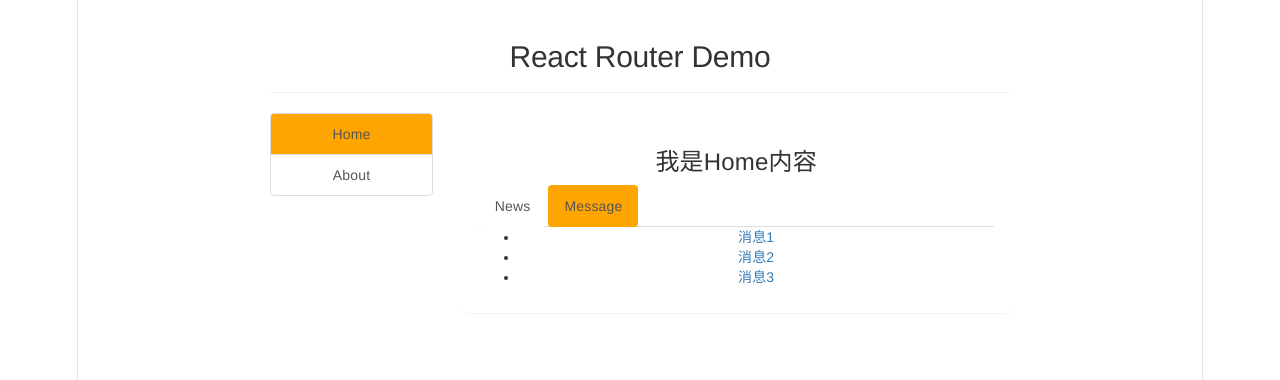
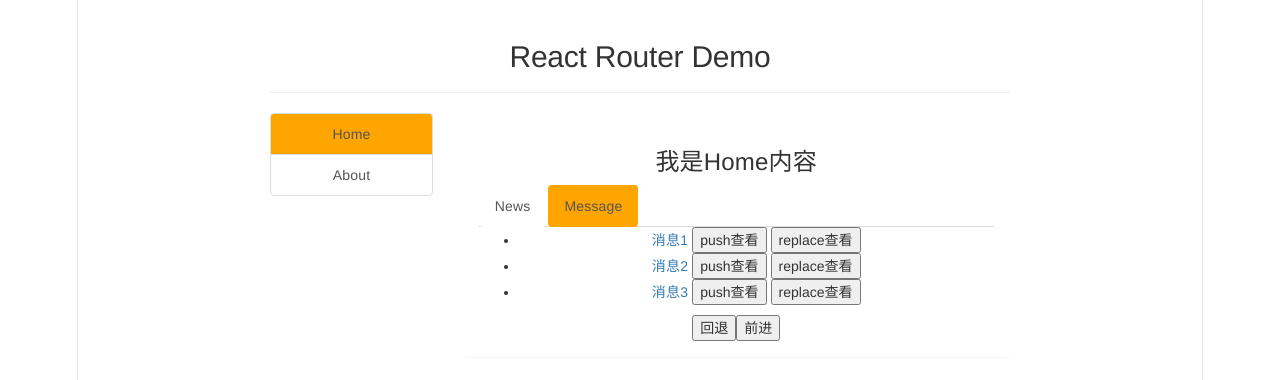
Before and after one commit to chujian0325/react20260915, a React (Vite) app in the folder my-app/: page /home/message in a window 1280 px wide. Shown: the top 380 px of the page. Built offline with nearby package versions, Linux system fonts and the light colour scheme.

Commit message:
编程式导航：路由跳转

```diff
--- a/my-app/src/App.jsx
+++ b/my-app/src/App.jsx
@@ -4,7 +4,7 @@ import axios from "axios";
 import Home from "./pages/Home";
 import About from "./pages/About";
 import News from "./pages/Home/News";
-import Message from "./pages/Home/Message";
+import MessageWrapper from "./pages/Home/Message";
 import DetailWrapper from './pages/Home/Message/Detail'
 
 import MyNavlink from "./components/MyNavLink";
@@ -61,8 +61,8 @@ export default class App extends Component {
                     {/* 有二级路由时，父路由要写*， */}
                     <Route path="/home/*" element={<Home />}>
                       <Route path="news" element={<News />} />
-                      <Route path="message/*" element={<Message />}>
-                        <Route path="detail/" element={<DetailWrapper />} />
+                      <Route path="message/*" element={<MessageWrapper />}>
+                        <Route path="detail/:id/:title" element={<DetailWrapper />} />
                       </Route>
                     </Route>
                     <Route path="/about" element={<About />} />
--- a/my-app/src/pages/Home/Message/Detail/index.jsx
+++ b/my-app/src/pages/Home/Message/Detail/index.jsx
@@ -9,12 +9,13 @@ const data = [
 class Detail extends Component {
   render() {
     console.log("Detail444", this.props);
-    const obj = data.find((item) => item.id === this.props.location.state.id);
+    const { id ,title} = this.props.params;
+    const obj = data.find((item) => item.id === id);
     const { content } = obj;
     return (
       <ul>
-        <li>id: {this.props.location.state.id}</li>
-        <li>title: {this.props.location.state.title}</li>
+        <li>id: {id}</li>
+        <li>title: {title}</li>
         <li>content: {content}</li>
       </ul>
     );
--- a/my-app/src/pages/Home/Message/index.jsx
+++ b/my-app/src/pages/Home/Message/index.jsx
@@ -1,7 +1,7 @@
 import React, { Component } from "react";
-import { Link, Routes, Route, Outlet } from "react-router-dom";
-
-export default class Message extends Component {
+import { Link, Routes, Route, Outlet, useNavigate } from "react-router-dom";
+// ========== 类组件本体 ==========
+class Message extends Component {
   state = {
     messages: [
       {
@@ -18,6 +18,31 @@ export default class Message extends Component {
       },
     ],
   };
+  pushShow = (msg) => {
+    // 路由跳转+paramas传参
+    this.props.navigate(`/home/message/detail/${msg.id}/${msg.title}`); //push: 默认true，表示添加新路由，而不是替换当前路由
+    // 路由跳转+search传参
+    // this.props.navigate(`/home/message/detail?id=${msg.id}&title=${msg.title}`); //push: 默认true，表示添加新路由，而不是替换当前路由
+    // 路由跳转+state传参
+    // this.props.navigate(`/home/message/detail`, {
+    //   state: {
+    //     id: msg.id,
+    //     title: msg.title,
+    //   },
+    // })
+  };
+  replaceShow = (msg) => {
+    this.props.navigate(`/home/message/detail/${msg.id}/${msg.title}`, {
+      replace: true, //replace: true表示替换当前路由，而不是添加新路由
+    });
+  };
+
+  goBack = () => {
+    this.props.navigate(-1); //返回上一级路由
+  };
+  goForward = () => {
+    this.props.navigate(1); //前进到下一个路由
+  };
   render() {
     const messages = this.state.messages;
     return (
@@ -28,19 +53,33 @@ export default class Message extends Component {
               <li key={message.id}>
                 {/* 向路由组件传递params参数 */}
                 <Link
-                  to={`/home/message/detail`}
-                  state={{ id: message.id, title: message.title }}
-                  replace
+                  to={`/home/message/detail/${message.id}/${message.title}`}
                 >
                   {message.title}
                 </Link>
+                &nbsp;
+                <button onClick={() => this.pushShow(message)}>push查看</button>
+                &nbsp;
+                <button onClick={() => this.replaceShow(message)}>
+                  replace查看
+                </button>
               </li>
             );
           })}
         </ul>
         {/* 子路由Detail在这里渲染 */}
         <Outlet />
+        <button onClick={() => this.goBack()}>回退</button>
+        <button onClick={() => this.goForward()}>前进</button>
       </div>
     );
   }
 }
+// ========== 包装层：函数组件调用useNavigate，传给类组件 ==========
+function MessageWrapper() {
+  const navigate = useNavigate();
+  console.log("MessageWrapper", navigate);
+  return <Message navigate={navigate} />;
+}
+
+export default MessageWrapper;
```
